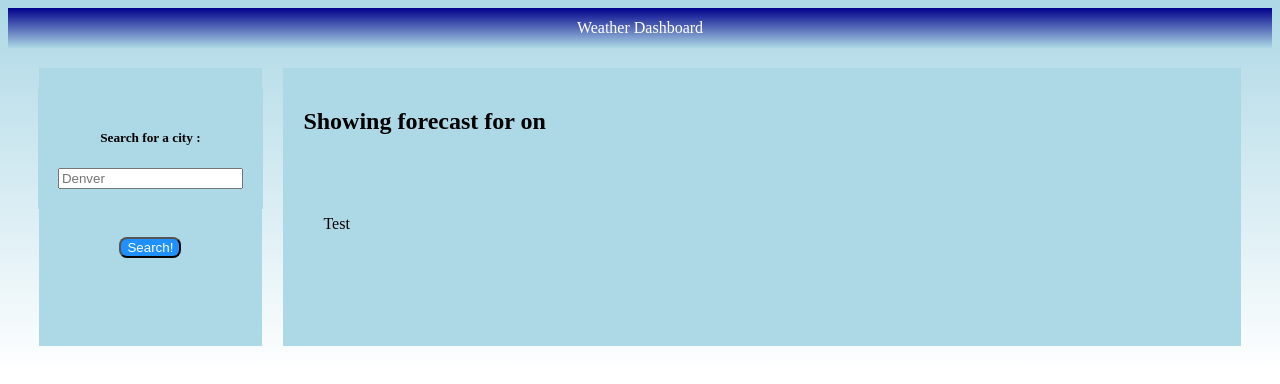
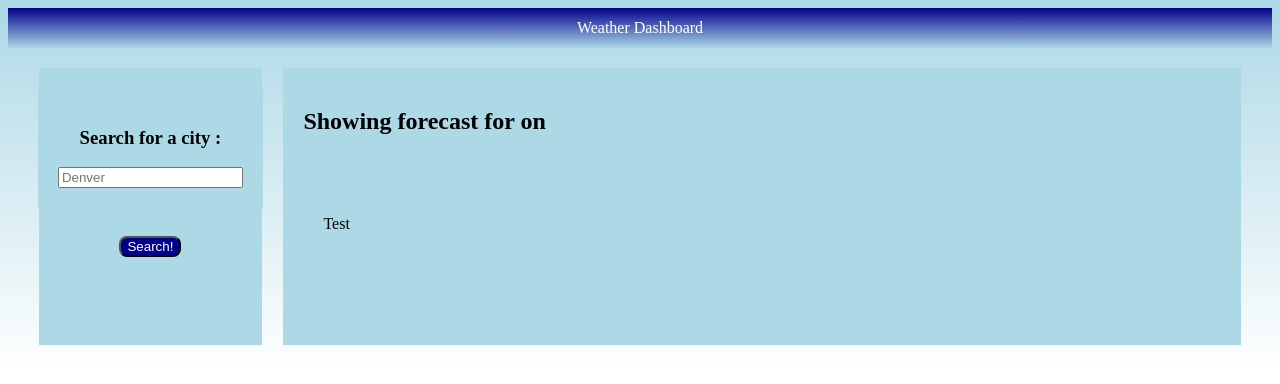
Before and after one commit to VictorMendez96/weather-dash, a plain HTML site: page develop/index.html in a window 1280 px wide. Drawn offline with Linux system fonts and the light colour scheme.

Commit message:
CSS styling and text size

```diff
--- a/develop/assets/css/style.css
+++ b/develop/assets/css/style.css
@@ -60,7 +60,7 @@ body div{
     text-align: center;
     justify-content: center;
     border-radius: 8PX;
-    background-color: dodgerblue;
+    background-color: darkblue;
     margin: 8px;
     color: white;
 }
--- a/develop/index.html
+++ b/develop/index.html
@@ -17,7 +17,7 @@
         <div class="search-div">
             <form class="search-bar">
                 <div class="search-form">
-                    <h5>Search for a city : </h5>
+                    <h3>Search for a city : </h3>
                     <input id="search-input" class="form-input" type="text" placeholder="Denver">
                 </div>
                 <div>
```
